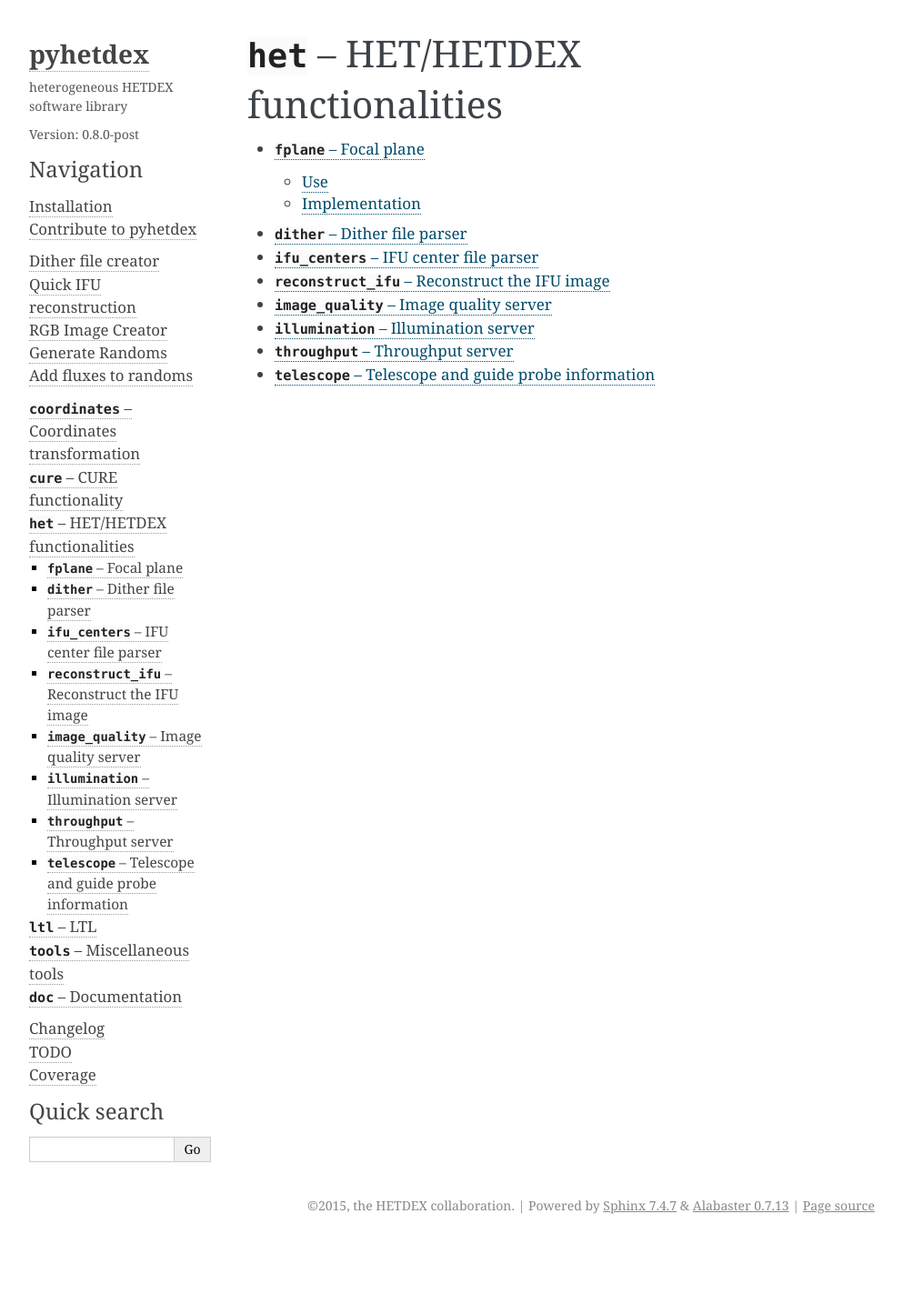
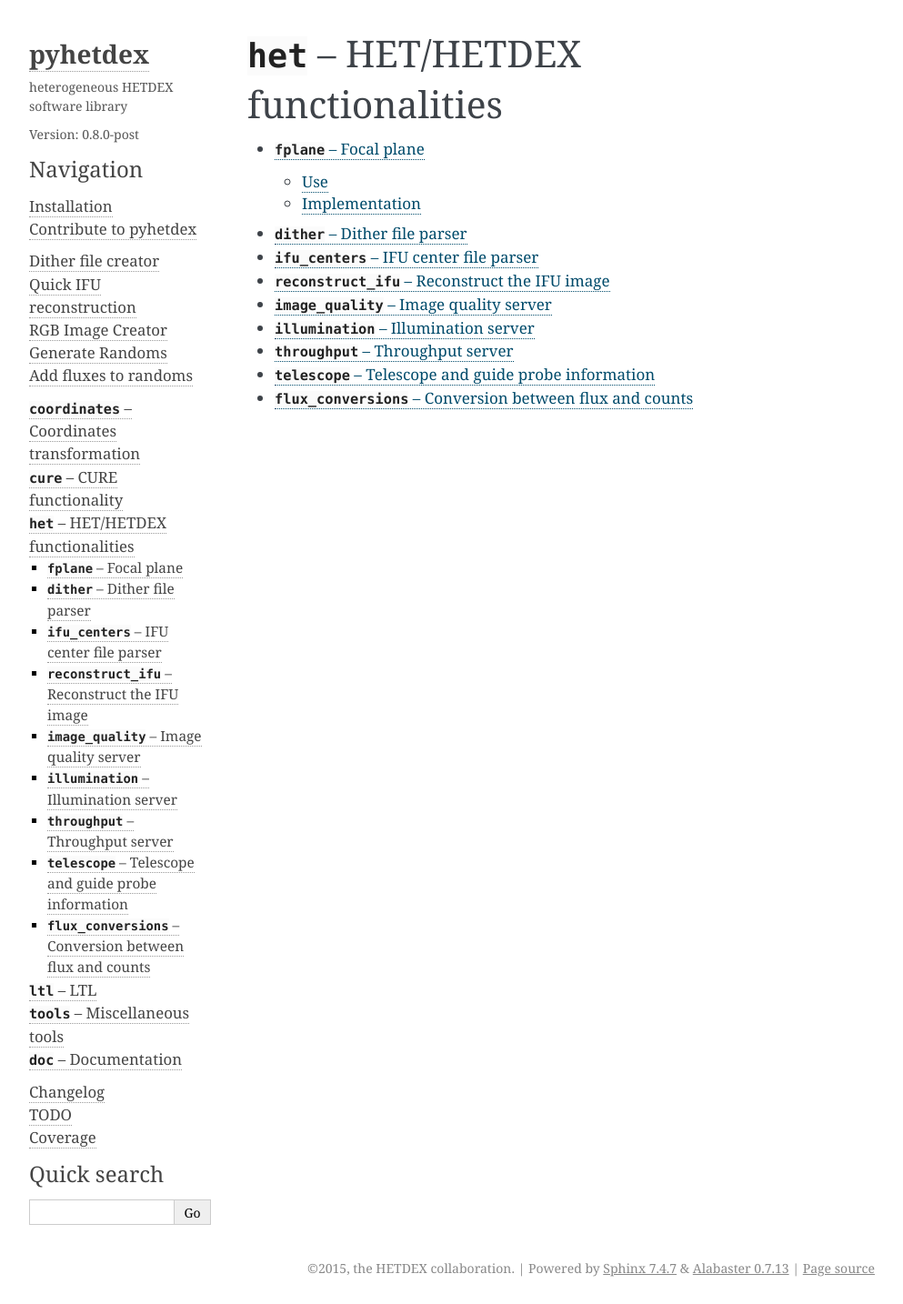
Before and after one commit to HETDEX/pyhetdex, a Sphinx documentation site: the page built from doc/source/het/index.rst, in a window 1280 px wide. Shown: the whole page at 91% size, without its empty margins (148-1141 px from the left). Built offline with Sphinx 7.4.7, drawn with Linux system fonts in a browser that asks for light colours; before the commit the page ends 1365 px from its top, so only the background shows below that.

Commit message:
2016-06-15 Francesco Montesano <montefra@mpe.mpg.de>
    * doc/source/cure.rst: add modules
    * doc/source/het/flux_conversions.rst: added
    * doc/source/het/index.rst: add to index
    * doc/source/het/reconstruct_ifu.rst: show inheritance
    * doc/source/ltl.rst: add marray docs
    * pyhetdex/cure/distortion.py: some pep8, some little change
    * pyhetdex/het/flux_conversions.py: same
    * tox.ini: raise the coverage target to 90%



git-svn-id: svn://luna.mpe.mpg.de/pyhetdex/trunk@176 79f4aad7-2104-455e-8097-9644d3262b72

```diff
--- /dev/null
+++ b/doc/source/het/flux_conversions.rst
@@ -0,0 +1,10 @@
+.. :py:currentmodule:: pyhetdex.het.flux_conversions
+
+:py:mod:`flux_conversions` -- Conversion between flux and counts
+================================================================
+
+.. automodule:: pyhetdex.het.flux_conversions
+   :member-order: groupwise
+   :members:
+   :undoc-members:
+   :private-members:
--- a/doc/source/het/index.rst
+++ b/doc/source/het/index.rst
@@ -14,3 +14,4 @@
     illumination
     throughput
     telescope
+    flux_conversions
--- a/doc/source/het/reconstruct_ifu.rst
+++ b/doc/source/het/reconstruct_ifu.rst
@@ -8,3 +8,4 @@
    :members:
    :undoc-members:
    :private-members:
+   :show-inheritance:
--- a/doc/source/ltl.rst
+++ b/doc/source/ltl.rst
@@ -3,8 +3,9 @@
 :py:mod:`ltl` -- LTL
 ********************
 
-.. automodule:: pyhetdex.ltl
+.. automodule:: pyhetdex.ltl.marray
    :member-order: groupwise
    :members:
    :undoc-members:
    :private-members:
+   :show-inheritance:
```
Also changed, not shown: doc/source/cure.rst (+25 -1 lines), 4 other files.
